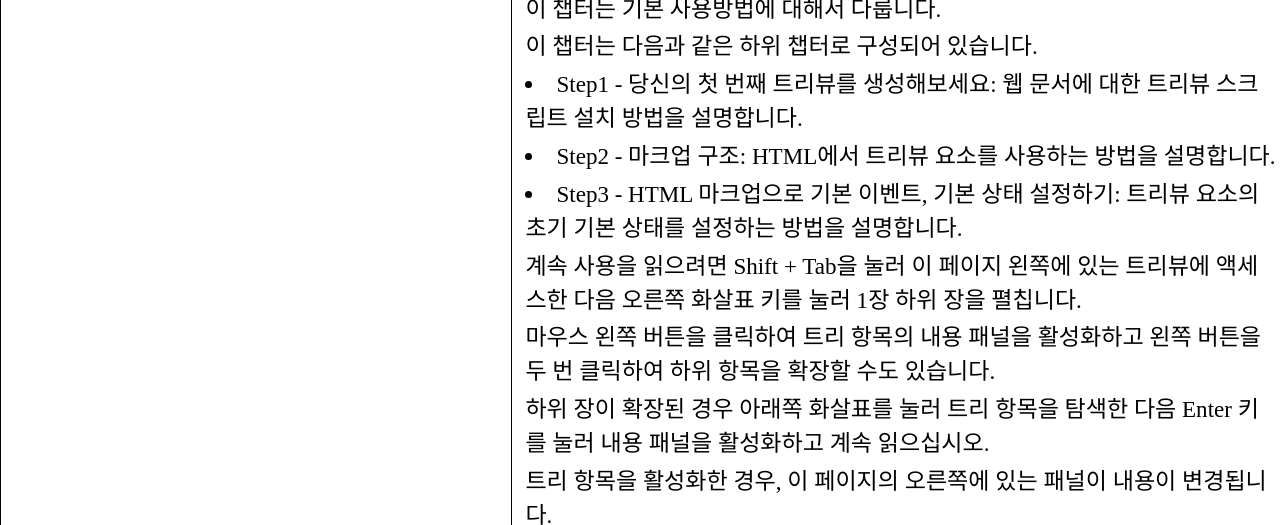
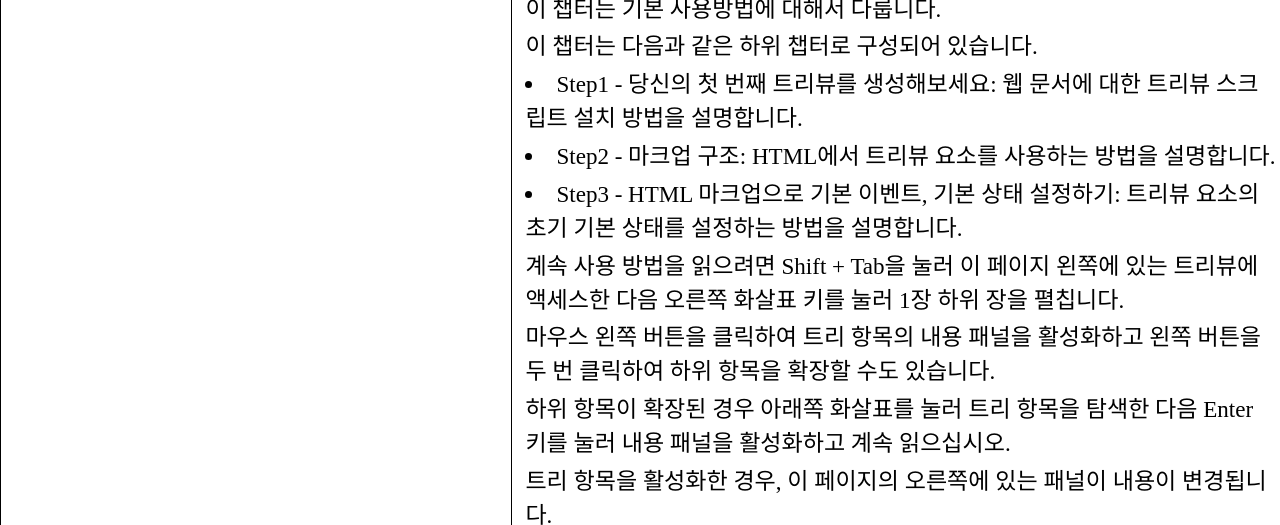
Before and after one commit to a11y-nvisions/a11y-nvisions.github.io, a plain HTML site: page treeviewJS/ko/index.html in a window 1280 px wide. Shown: the part 91-616 px from the top of the page. Drawn offline with Linux system fonts and the light colour scheme.

Commit message:
modify typing error

```diff
--- a/treeviewJS/ko/index.html
+++ b/treeviewJS/ko/index.html
@@ -59,10 +59,10 @@
                     <li>Step2 - 마크업 구조: HTML에서 트리뷰 요소를 사용하는 방법을 설명합니다.</li>
                     <li>Step3 - HTML 마크업으로 기본 이벤트, 기본 상태 설정하기: 트리뷰 요소의 초기 기본 상태를 설정하는 방법을 설명합니다.</li>
                 </ul>
-                <p>계속 사용을 읽으려면 Shift + Tab을 눌러 이 페이지 왼쪽에 있는 트리뷰에 액세스한 다음 오른쪽 화살표 키를 눌러 1장 하위 장을 펼칩니다.</p>
+                <p>계속 사용 방법을 읽으려면 Shift + Tab을 눌러 이 페이지 왼쪽에 있는 트리뷰에 액세스한 다음 오른쪽 화살표 키를 눌러 1장 하위 장을 펼칩니다.</p>
                 <p>마우스 왼쪽 버튼을 클릭하여 트리 항목의 내용 패널을 활성화하고 왼쪽 버튼을 두 번 클릭하여 하위 항목을 확장할 수도 있습니다.</p>
 
-                <p>하위 장이 확장된 경우 아래쪽 화살표를 눌러 트리 항목을 탐색한 다음 Enter 키를 눌러 내용 패널을 활성화하고 계속 읽으십시오.</p>
+                <p>하위 항목이 확장된 경우 아래쪽 화살표를 눌러 트리 항목을 탐색한 다음 Enter 키를 눌러 내용 패널을 활성화하고 계속 읽으십시오.</p>
                 <p>트리 항목을 활성화한 경우, 이 페이지의 오른쪽에 있는 패널이 내용이 변경됩니다.</p>
 
                 <h2>Treeview.js 패키지의 기본 파일</h2>
```
